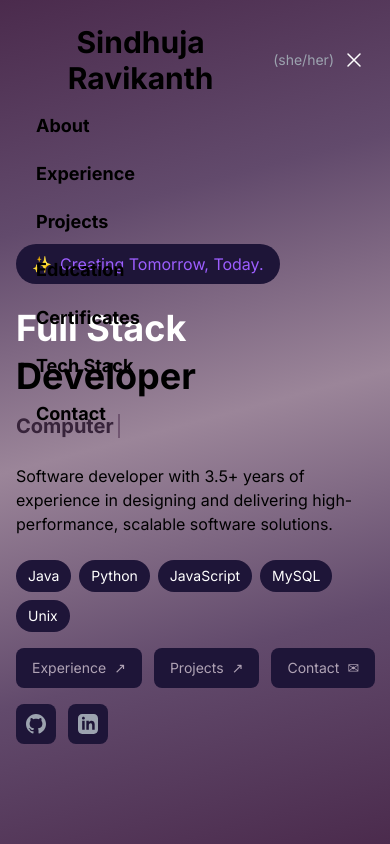
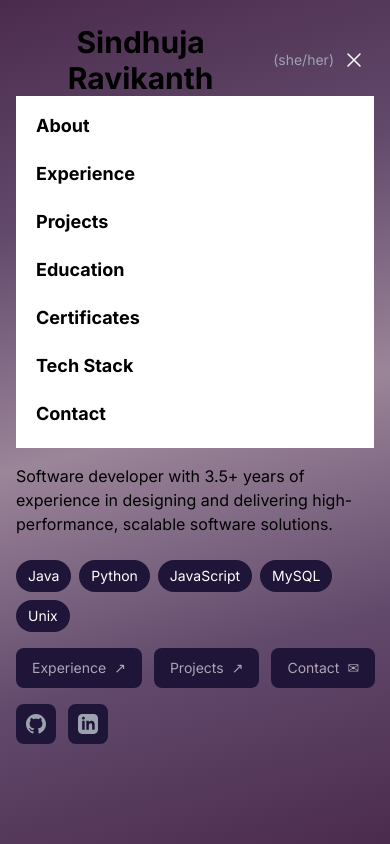
Before and after one commit to SindhujaRavikanth2001/Portfolio, a Next.js app: page / in a window 390 px wide. Both pictures are taken after a click on the button 354 px from the left and 60 px from the top of the page. Shown: the top 844 px of the page. Built offline with nearby package versions, Linux system fonts and the light colour scheme.

Commit message:
Made mobile view fixes.

```diff
--- a/components/Navbar.tsx
+++ b/components/Navbar.tsx
@@ -53,8 +53,8 @@ export default function Navbar() {
       initial={{ y: -100 }}
       animate={{ y: 0 }}
       transition={{ duration: 0.5 }}
-      className={`fixed top-0 left-0 right-0 z-50 transition-all duration-300 ${
-        isScrolled ? 'bg-white/90 backdrop-blur-md py-4' : 'py-6'
+      className={`fixed top-0 left-0 right-0 z-50 transition-all duration-300 bg-transparent ${
+        isScrolled ? 'md:bg-white/90 md:backdrop-blur-md md:py-4' : 'py-6'
       }`}
     >
       <nav className="container mx-auto px-4">
@@ -99,7 +99,7 @@ export default function Navbar() {
         {/* Mobile Menu */}
         {isOpen && (
           <motion.div
-            className="px-2 pt-2 pb-3 space-y-1 md:hidden"
+            className="px-2 pt-2 pb-3 space-y-1 md:hidden bg-white"
             initial={{ opacity: 0, y: -20 }}
             animate={{ opacity: 1, y: 0 }}
             transition={{ duration: 0.2 }}
--- a/components/Portfolio.tsx
+++ b/components/Portfolio.tsx
@@ -243,10 +243,9 @@ const Portfolio = () => {
         "Handled over 1,000 API requests per day by designing and optimizing 15+ RESTful APIs used across third-party tools like Postman and Node.js.",
         "Boosted operational efficiency by 20% by automating internal workflows with user-level approval mechanisms.",
         "Improved network visibility by 70% by engineering IP-to-identity reporting via Microsoft Active Directory for 1,000+ users.",
-        "Increased engineering team output by 35% by mentoring 3 interns in debugging, software engineering principles, and best practices.",
-        "Enhanced alert delivery speed by implementing a multi-channel alerting system (Teams, Telegram, email), reducing downtime response latency.",
+        "Enhanced alert delivery speed by implementing a multi-channel alerting system, reducing downtime response latency.",
         "Streamlined terminal interactions by building CLIs for frequent dev/admin tasks, improving productivity across teams.",
-        "Ensured code quality using CI/CD pipelines and tools like Jenkins, Git, Docker, and SonarQube.",
+        "Ensured code quality using CI/CD pipelines and tools like Jenkins, Git, and SonarQube.",
         "Improved public web presence and user engagement as measured by a 40% increase in daily page views by developing and maintaining the company website using JSP, HTML, CSS, and JavaScript."
       ]
     },
```
